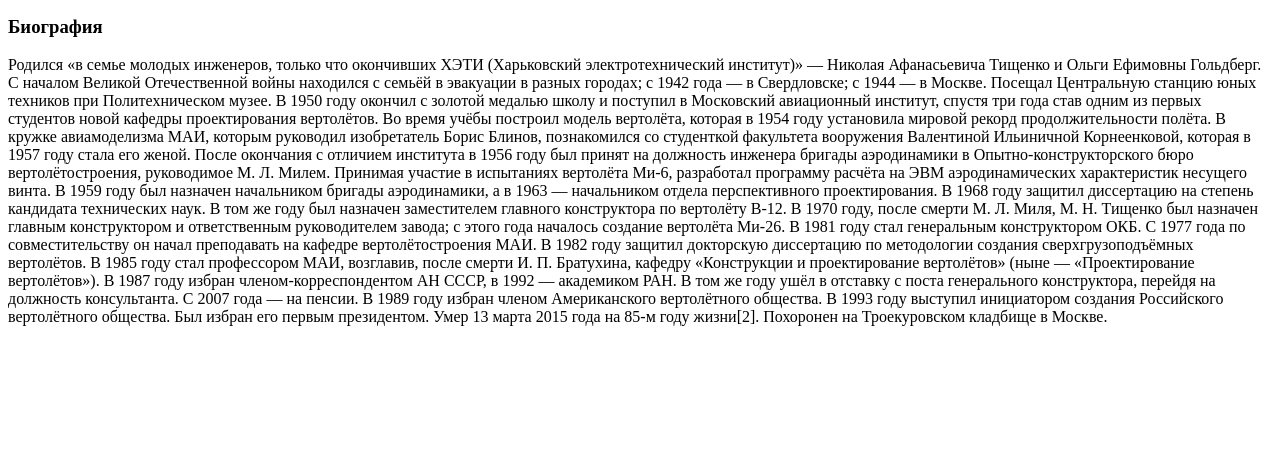
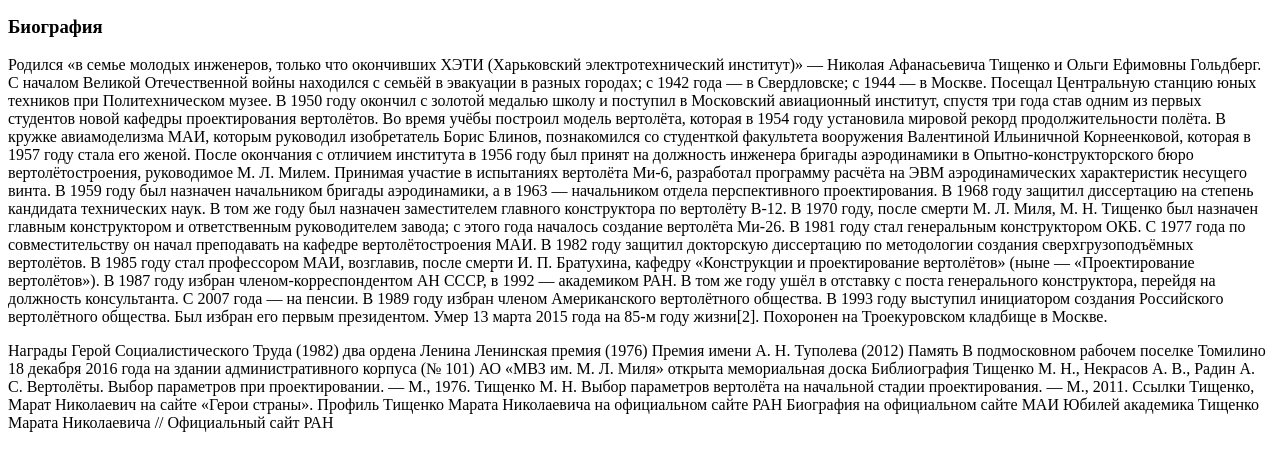
Before and after one commit to mntishenko/mntishenko.github.io, a plain HTML site: page index.html in a window 1280 px wide. Shown: the part 119-590 px from the top of the page. Drawn offline with Linux system fonts and the light colour scheme.

Commit message:
Update index.html

```diff
--- a/index.html
+++ b/index.html
@@ -23,5 +23,37 @@
 Умер 13 марта 2015 года на 85-м году жизни[2]. Похоронен на Троекуровском кладбище в Москве.
 
 </p>
+ <p>Награды
+Герой Социалистического Труда (1982)
+
+два ордена Ленина
+
+Ленинская премия (1976)
+
+Премия имени А. Н. Туполева (2012)
+
+
+Память
+В подмосковном рабочем поселке Томилино 18 декабря 2016 года на здании административного корпуса (№ 101) АО «МВЗ им. М. Л. Миля» открыта мемориальная доска
+
+
+
+Библиография
+Тищенко М. Н., Некрасов А. В., Радин А. С. Вертолёты. Выбор параметров при проектировании. — М., 1976.
+
+Тищенко М. Н. Выбор параметров вертолёта на начальной стадии проектирования. — М., 2011.
+
+
+
+Ссылки
+Тищенко, Марат Николаевич на сайте «Герои страны».
+
+Профиль Тищенко Марата Николаевича на официальном сайте РАН
+
+Биография на официальном сайте МАИ
+
+   Юбилей академика Тищенко Марата Николаевича // Официальный сайт РАН</p>
+
+
 </body>
 </html>
```
